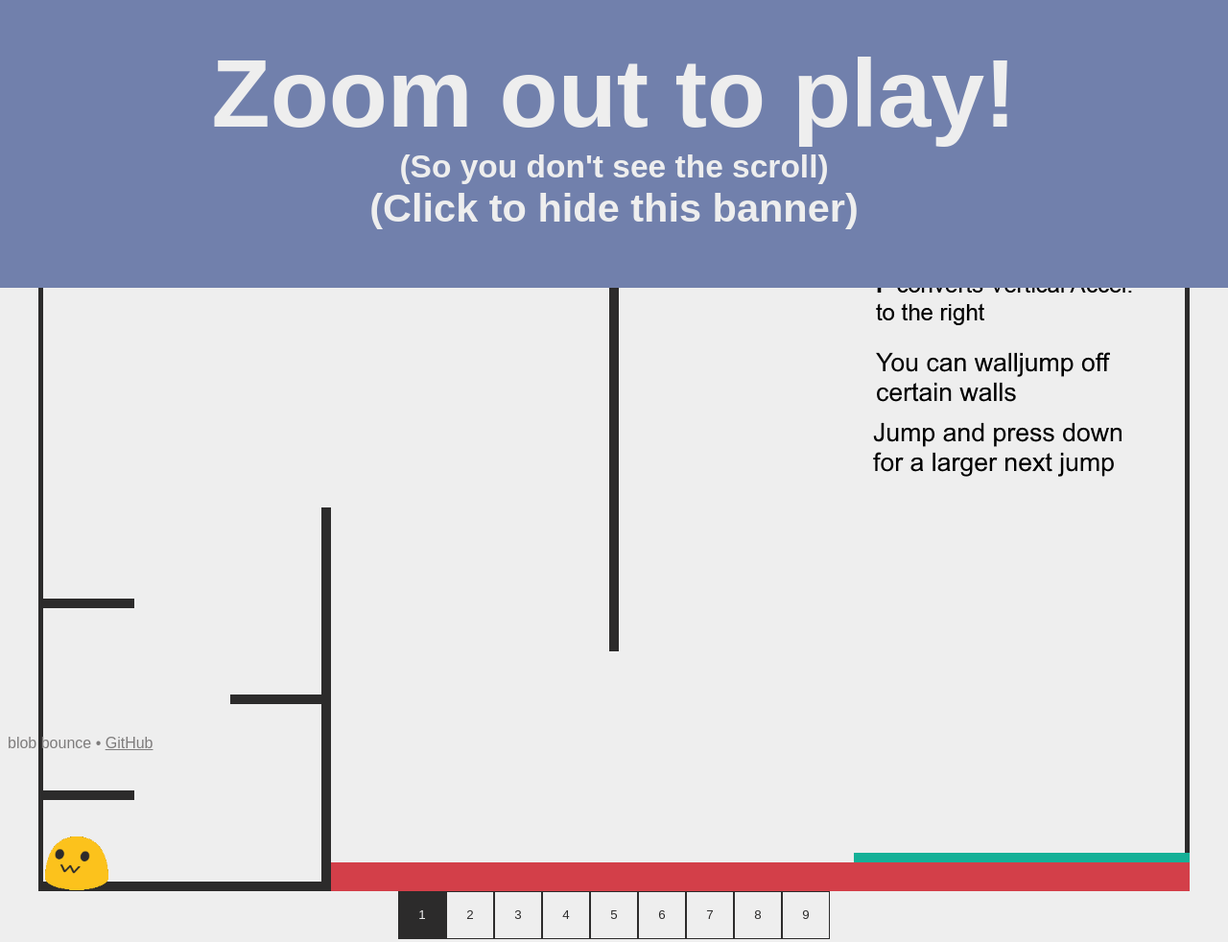
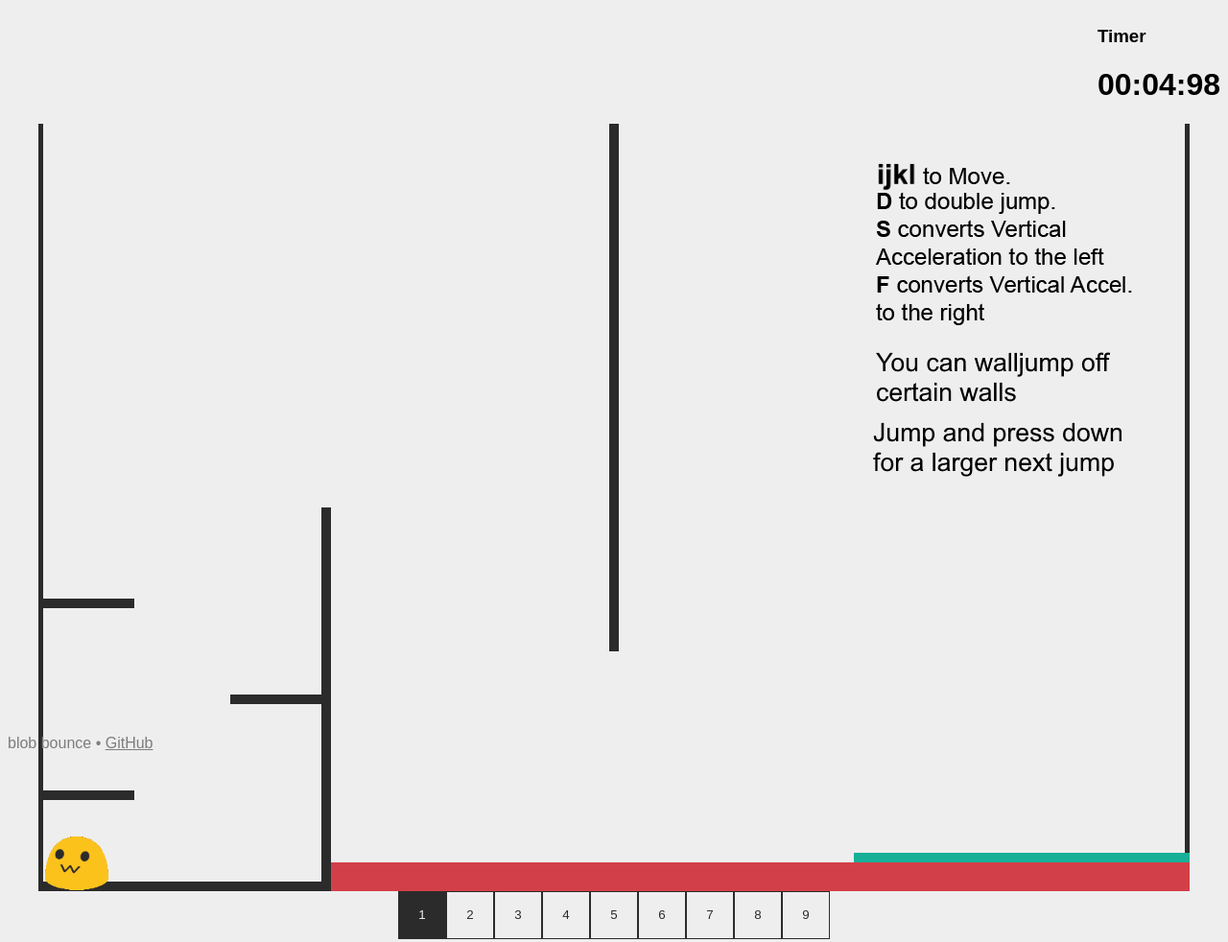
Before and after one commit to Potatoritos/blobbounce, a plain HTML site: page index.html in a window 1280 px wide. Shown: the whole page at 96% size. Drawn offline with nearby package versions, Linux system fonts and the light colour scheme.

Commit message:
Update index.html

```diff
--- a/index.html
+++ b/index.html
@@ -115,56 +115,56 @@
             <h1 id="losetext">Level failed!</h1>
             <p>Press q to restart</p>
         </div>
-		<div id="infodiv" class="center">
-			<h1 id="wintext" style="margin:0; margin-top:20px;">Zoom out to play!</h1>
-			<h6 style="margin: 0">(So you don't see the scroll)</h6>
-			<h5 style="margin: 0">(Click to hide this banner)</h5>
-		</div>
+		<!--<div id="infodiv" class="center">-->
+			<!--<h1 id="wintext" style="margin:0; margin-top:20px;">Zoom out to play!</h1>-->
+			<!--<h6 style="margin: 0">(So you don't see the scroll)</h6>-->
+			<!--<h5 style="margin: 0">(Click to hide this banner)</h5>-->
+		<!--</div>-->
         <div id="maindiv" class="center"></div>
         <div id="leveldiv" class="center"></div>
         <p id="footer">blob bounce • <a href="https://github.com/Potatoritos/htn2020">GitHub</p>
-		<script src="https://ajax.googleapis.com/ajax/libs/jquery/3.5.1/jquery.min.js"></script>
+		<!--<script src="https://ajax.googleapis.com/ajax/libs/jquery/3.5.1/jquery.min.js"></script>-->
 
         <script src="https://cdnjs.cloudflare.com/ajax/libs/matter-js/0.14.2/matter.min.js"></script>
         <script src="main.js"></script>
 		<script src="https://cdnjs.cloudflare.com/ajax/libs/moment.js/2.10.6/moment.min.js"></script>
 		<script>
-		if(localStorage.getItem('hide')=="") localStorage.setItem('hide', 0);
-		if(parseInt(localStorage.getItem('hide'))>=2){
-			$("#infodiv").hide();
-		} else{
-			localStorage.setItem('hide', parseInt(localStorage.getItem('hide'))+1);
-		}
+//		if(localStorage.getItem('hide')=="") localStorage.setItem('hide', 0);
+//		if(parseInt(localStorage.getItem('hide'))>=2){
+//			//$("#infodiv").hide();
+//		} else{
+//			localStorage.setItem('hide', parseInt(localStorage.getItem('hide'))+1);
+//		}
 
 
-		$("#infodiv").click(
-			function(){
-				$("#infodiv").hide();
-			}
-		);
-		$(document).keypress(function(){
-						$("#infodiv").hide();
+		//$("#infodiv").click(
+		//	function(){
+	    //		$("#infodiv").hide();
+		//	}
+		//);
+	//	//$(document).keypress(function(){
+	//					$("#infodiv").hide();
+//
+//		});
 
-		});
-
-		window.timer = false;
-		window.now = new Date().getTime();
-
-		function formatTime(ms) {
-		  var format = "mm:ss:SS";
-		  if (ms > 3600000) {
-			format = "HH:mm:ss:SS";
-		  }
-		  return moment().startOf('day').add(ms, 'milliseconds').format(format);
-		}
-		setInterval(function(){
-			if(!window.timer){
-				document.getElementById("timer").innerHTML = formatTime(new Date().getTime()-now);
-				document.getElementById("timer2").innerHTML = formatTime(new Date().getTime()-now);
-			} else{
-
-			}
-		}, 1);
+//		window.timer = false;
+//		window.now = new Date().getTime();
+//
+//		function formatTime(ms) {
+//		  var format = "mm:ss:SS";
+//		  if (ms > 3600000) {
+//			format = "HH:mm:ss:SS";
+//		  }
+//		  return moment().startOf('day').add(ms, 'milliseconds').format(format);
+//		}
+//		setInterval(function(){
+//			if(!window.timer){
+//				document.getElementById("timer").innerHTML = formatTime(new Date().getTime()-now);
+//				document.getElementById("timer2").innerHTML = formatTime(new Date().getTime()-now);
+//			} else{
+//
+//			}
+//		}, 1);
 
         </script>
     </body>
```
